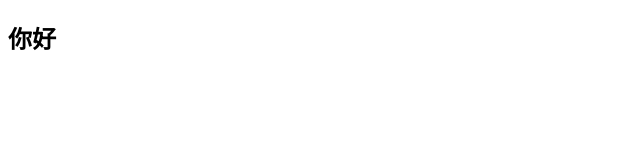
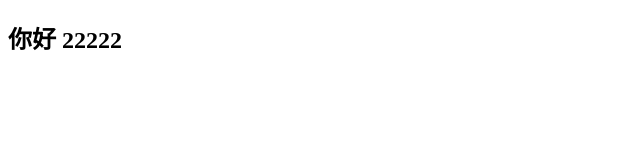
Before and after one commit to aaa742933727/HXY, a plain HTML site: page index.html in a window 1280 px wide. Shown: the full height of the page, 0-640 px from the left. Drawn offline with Linux system fonts and the light colour scheme.

Commit message:
此次更新添加了在app.html添加了2222 跟在index.html里面添加了2222

```diff
--- a/index.html
+++ b/index.html
@@ -9,7 +9,7 @@
 </head>
 
 <body>
-    <h2>你好</h2>
+    <h2>你好 22222</h2>
 </body>
 
 </html>
```
Also changed, not shown: app.html (+1 -1 lines).
